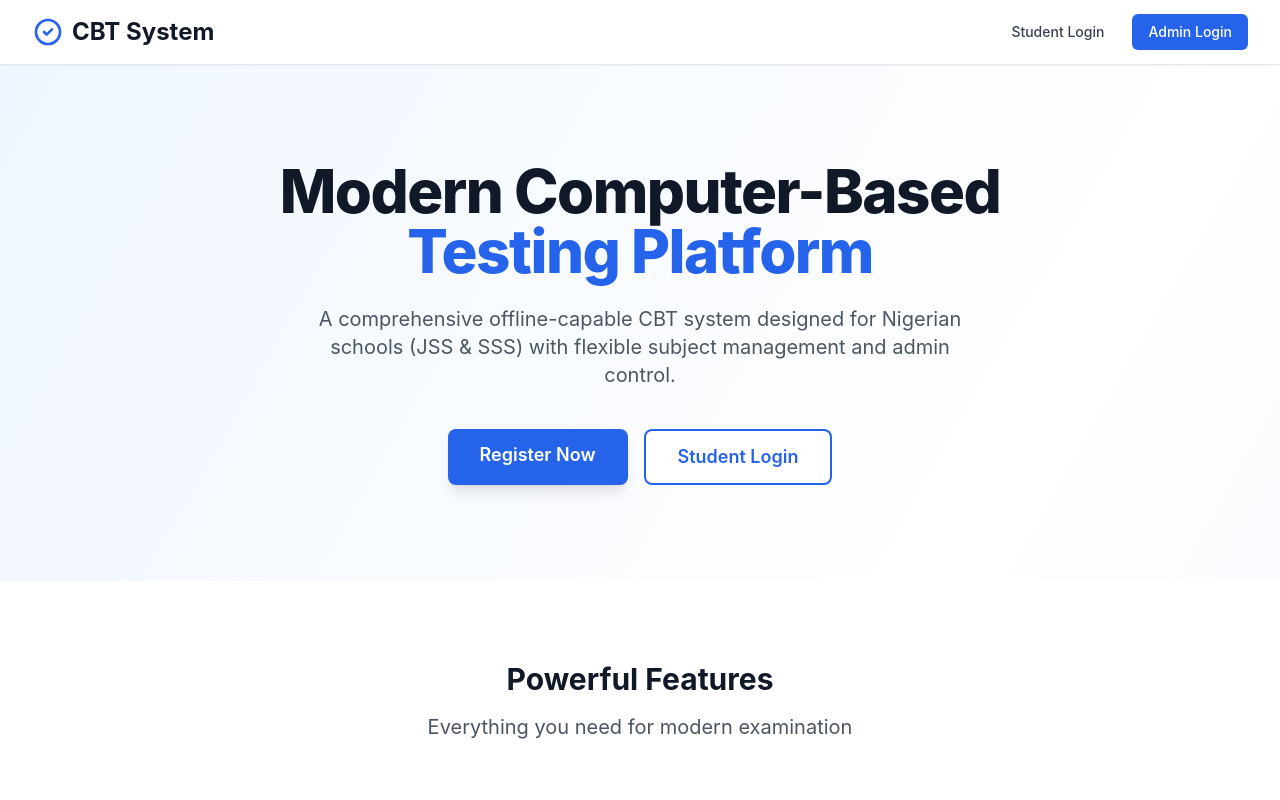
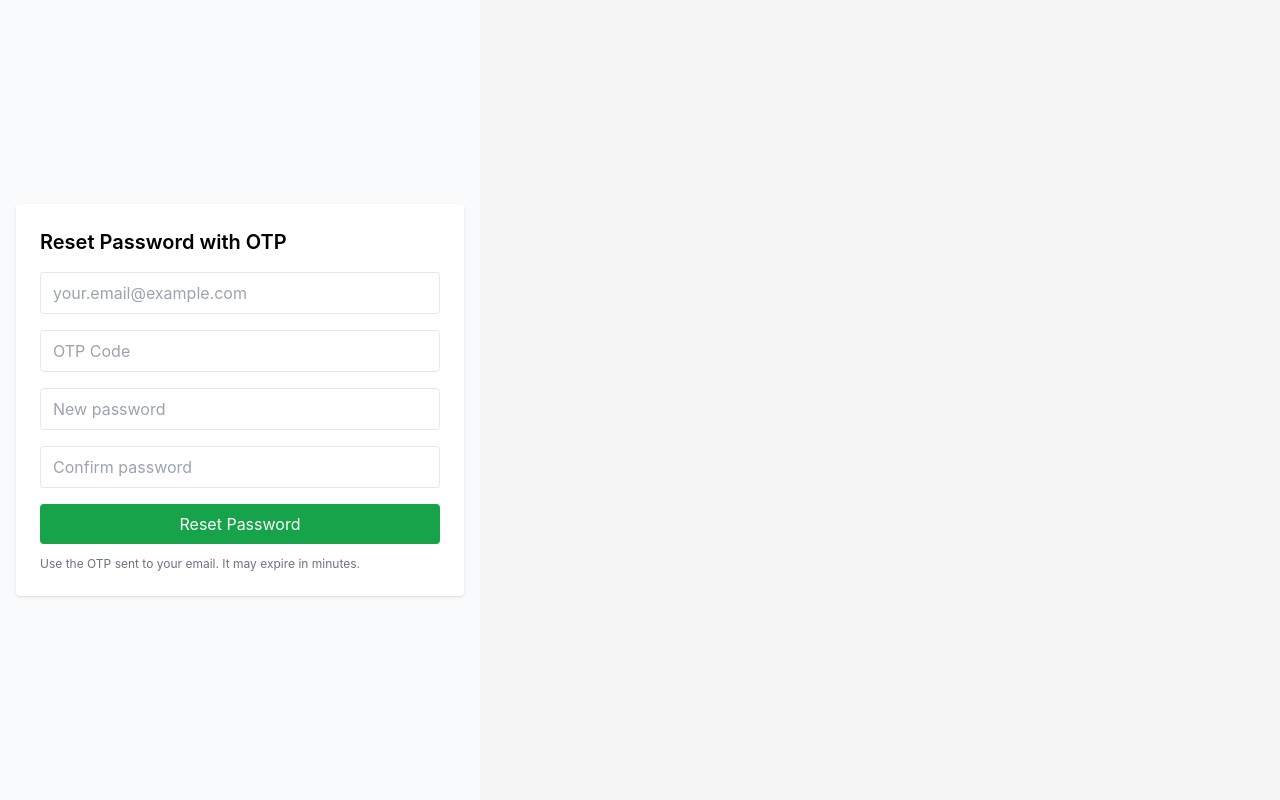
Before and after one commit to Samexhighshow/CBT-System, a React (Create React App) app in the folder frontend/: page /reset-password-otp in a window 1280 px wide. Shown: the top 800 px of the page. Built offline with nearby package versions, Linux system fonts and the light colour scheme; no server answers.

Commit message:
feat: Implement OTP-based password reset functionality and enhance admin and student login processes

```diff
--- a/frontend/src/App.tsx
+++ b/frontend/src/App.tsx
@@ -12,6 +12,8 @@ import AdminLogin from './pages/AdminLogin';
 import AdminDashboard from './pages/AdminDashboard';
 import PasswordResetRequest from './pages/PasswordResetRequest';
 import PasswordReset from './pages/PasswordReset';
+import PasswordOtpRequest from './pages/PasswordOtpRequest';
+import PasswordOtpReset from './pages/PasswordOtpReset';
 import AdminSignup from './pages/admin/AdminSignup';
 import AdminUserManagement from './pages/admin/AdminUserManagement';
 import RequireAuth from './middleware/RequireAuth';
@@ -29,6 +31,8 @@ const App: React.FC = () => {
         <Route path="/admin-login" element={<AdminLogin />} />
         <Route path="/forgot-password" element={<PasswordResetRequest />} />
         <Route path="/reset-password" element={<PasswordReset />} />
+        <Route path="/forgot-password-otp" element={<PasswordOtpRequest />} />
+        <Route path="/reset-password-otp" element={<PasswordOtpReset />} />
         <Route path="/admin/signup" element={<AdminSignup />} />
 
         {/* Student Routes */}
--- a/frontend/src/pages/AdminLogin.tsx
+++ b/frontend/src/pages/AdminLogin.tsx
@@ -1,5 +1,6 @@
 import React, { useState, FormEvent, ChangeEvent } from 'react';
 import { useNavigate, Link } from 'react-router-dom';
+import axios from 'axios';
 import { Button, Input, Card, Alert } from '../components';
 
 interface LoginFormData {
@@ -28,20 +29,14 @@ const AdminLogin: React.FC = () => {
     e.preventDefault();
     setLoading(true);
     setError('');
-
     try {
-      // Temporary: simulate login with admin@cbtsystem.local
-      setTimeout(() => {
-        localStorage.setItem('token', 'admin_token_' + Date.now());
-        localStorage.setItem('user', JSON.stringify({
-          name: 'Administrator',
-          email: formData.email,
-          role: 'admin'
-        }));
-        navigate('/admin');
-      }, 1000);
+      const res = await axios.post(`${process.env.REACT_APP_API_URL}/auth/login`, formData);
+      const { token, user } = res.data;
+      localStorage.setItem('token', token);
+      localStorage.setItem('user', JSON.stringify(user));
+      navigate('/admin');
     } catch (err: any) {
-      setError(err.response?.data?.message || 'Login failed. Please check your credentials.');
+      setError(err?.response?.data?.message || 'Login failed. Please check your credentials.');
     } finally {
       setLoading(false);
     }
@@ -56,12 +51,10 @@ const AdminLogin: React.FC = () => {
               <path strokeLinecap="round" strokeLinejoin="round" strokeWidth={2} d="M12 15v2m-6 4h12a2 2 0 002-2v-6a2 2 0 00-2-2H6a2 2 0 00-2 2v6a2 2 0 002 2zm10-10V7a4 4 0 00-8 0v4h8z" />
             </svg>
           </div>
-          <h1 className="text-3xl font-bold text-gray-900 mb-2">Admin Portal</h1>
-          <p className="text-gray-600">Secure access for administrators</p>
+          <h1 className="text-3xl font-bold text-gray-100 mb-2">Admin Portal</h1>
+          <p className="text-gray-300">Secure access for administrators</p>
         </div>
-
         {error && <Alert type="error" message={error} onClose={() => setError('')} />}
-
         <form onSubmit={handleSubmit} className="space-y-6 mt-6">
           <Input
             label="Email Address"
@@ -69,11 +62,10 @@ const AdminLogin: React.FC = () => {
             name="email"
             value={formData.email}
             onChange={handleChange}
-            placeholder="admin@cbtsystem.local"
+            placeholder="admin@example.com"
             required
             fullWidth
           />
-
           <Input
             label="Password"
             type="password"
@@ -84,19 +76,14 @@ const AdminLogin: React.FC = () => {
             required
             fullWidth
           />
-
           <Button type="submit" fullWidth loading={loading}>
             {loading ? 'Verifying...' : 'Login as Admin'}
           </Button>
         </form>
-
-        <div className="mt-6 text-center">
-          <p className="text-xs text-gray-500 mb-2">
-            Default: admin@cbtsystem.local / admin123456
-          </p>
-          <Link to="/" className="text-sm text-gray-500 hover:text-gray-700">
-            ← Back to Home
-          </Link>
+        <div className="mt-6 text-center space-y-2">
+          <p className="text-xs text-gray-400">Need an account? <Link to="/admin/signup" className="text-blue-400 hover:text-blue-300">Apply for admin access</Link></p>
+          <p className="text-xs text-gray-400">Forgot password? <Link to="/forgot-password-otp" className="text-blue-400 hover:text-blue-300">Use OTP reset</Link></p>
+          <Link to="/" className="text-sm text-gray-300 hover:text-gray-100 block">← Back to Home</Link>
         </div>
       </Card>
     </div>
--- /dev/null
+++ b/frontend/src/pages/PasswordOtpRequest.tsx
@@ -0,0 +1,45 @@
+import React, { useState } from 'react';
+import axios from 'axios';
+import { showSuccess, showError } from '../utils/alerts';
+
+const PasswordOtpRequest: React.FC = () => {
+  const [email, setEmail] = useState('');
+  const [loading, setLoading] = useState(false);
+
+  const submit = async (e: React.FormEvent) => {
+    e.preventDefault();
+    setLoading(true);
+    try {
+      await axios.post(`${process.env.REACT_APP_API_URL}/auth/password/otp/request`, { email });
+      showSuccess('If the email exists, an OTP was sent');
+    } catch (err: any) {
+      showError(err?.response?.data?.message || 'Unable to send OTP');
+    } finally {
+      setLoading(false);
+    }
+  };
+
+  return (
+    <div className="min-h-screen flex items-center justify-center bg-gray-50 p-4">
+      <div className="w-full max-w-md bg-white shadow rounded p-6">
+        <h1 className="text-xl font-semibold mb-4">Request Password OTP</h1>
+        <form onSubmit={submit} className="space-y-4">
+          <input
+            type="email"
+            required
+            value={email}
+            onChange={e=>setEmail(e.target.value)}
+            placeholder="your.email@example.com"
+            className="w-full border px-3 py-2 rounded"
+          />
+          <button disabled={loading} className="w-full bg-blue-600 text-white py-2 rounded">
+            {loading ? 'Sending...' : 'Send OTP'}
+          </button>
+        </form>
+        <p className="text-xs text-gray-500 mt-3">Check your email for the OTP code. It expires quickly.</p>
+      </div>
+    </div>
+  );
+};
+
+export default PasswordOtpRequest;
--- /dev/null
+++ b/frontend/src/pages/PasswordOtpReset.tsx
@@ -0,0 +1,77 @@
+import React, { useState } from 'react';
+import axios from 'axios';
+import { showSuccess, showError } from '../utils/alerts';
+
+const PasswordOtpReset: React.FC = () => {
+  const [email, setEmail] = useState('');
+  const [code, setCode] = useState('');
+  const [password, setPassword] = useState('');
+  const [confirm, setConfirm] = useState('');
+  const [loading, setLoading] = useState(false);
+
+  const submit = async (e: React.FormEvent) => {
+    e.preventDefault();
+    if (password !== confirm) {
+      showError('Passwords do not match');
+      return;
+    }
+    setLoading(true);
+    try {
+      await axios.post(`${process.env.REACT_APP_API_URL}/auth/password/otp/verify`, { email, code, password, password_confirmation: confirm });
+      showSuccess('Password reset successful. You can login now.');
+      setEmail(''); setCode(''); setPassword(''); setConfirm('');
+    } catch (err: any) {
+      showError(err?.response?.data?.message || 'Failed to reset password');
+    } finally {
+      setLoading(false);
+    }
+  };
+
+  return (
+    <div className="min-h-screen flex items-center justify-center bg-gray-50 p-4">
+      <div className="w-full max-w-md bg-white shadow rounded p-6">
+        <h1 className="text-xl font-semibold mb-4">Reset Password with OTP</h1>
+        <form onSubmit={submit} className="space-y-4">
+          <input
+            type="email"
+            required
+            value={email}
+            onChange={e=>setEmail(e.target.value)}
+            placeholder="your.email@example.com"
+            className="w-full border px-3 py-2 rounded"
+          />
+          <input
+            type="text"
+            required
+            value={code}
+            onChange={e=>setCode(e.target.value)}
+            placeholder="OTP Code"
+            className="w-full border px-3 py-2 rounded"
+          />
+          <input
+            type="password"
+            required
+            value={password}
+            onChange={e=>setPassword(e.target.value)}
+            placeholder="New password"
+            className="w-full border px-3 py-2 rounded"
+          />
+          <input
+            type="password"
+            required
+            value={confirm}
+            onChange={e=>setConfirm(e.target.value)}
+            placeholder="Confirm password"
+            className="w-full border px-3 py-2 rounded"
+          />
+          <button disabled={loading} className="w-full bg-green-600 text-white py-2 rounded">
+            {loading ? 'Resetting...' : 'Reset Password'}
+          </button>
+        </form>
+        <p className="text-xs text-gray-500 mt-3">Use the OTP sent to your email. It may expire in minutes.</p>
+      </div>
+    </div>
+  );
+};
+
+export default PasswordOtpReset;
--- a/frontend/src/pages/StudentLogin.tsx
+++ b/frontend/src/pages/StudentLogin.tsx
@@ -1,5 +1,6 @@
 import React, { useState, FormEvent, ChangeEvent } from 'react';
 import { useNavigate, Link } from 'react-router-dom';
+import axios from 'axios';
 import { Button, Input, Card, Alert } from '../components';
 
 interface LoginFormData {
@@ -28,20 +29,14 @@ const StudentLogin: React.FC = () => {
     e.preventDefault();
     setLoading(true);
     setError('');
-
     try {
-      // Temporary: simulate login
-      setTimeout(() => {
-        localStorage.setItem('token', 'student_token_' + Date.now());
-        localStorage.setItem('user', JSON.stringify({
-          name: formData.email.split('@')[0],
-          email: formData.email,
-          role: 'student'
-        }));
-        navigate('/dashboard');
-      }, 1000);
+      const res = await axios.post(`${process.env.REACT_APP_API_URL}/auth/login`, formData);
+      const { token, user } = res.data;
+      localStorage.setItem('token', token);
+      localStorage.setItem('user', JSON.stringify(user));
+      navigate('/student');
     } catch (err: any) {
-      setError(err.response?.data?.message || 'Login failed. Please check your credentials.');
+      setError(err?.response?.data?.message || 'Login failed. Please check your credentials.');
     } finally {
       setLoading(false);
     }
@@ -54,9 +49,7 @@ const StudentLogin: React.FC = () => {
           <h1 className="text-3xl font-bold text-gray-900 mb-2">Student Login</h1>
           <p className="text-gray-600">Access your exam dashboard</p>
         </div>
-
         {error && <Alert type="error" message={error} onClose={() => setError('')} />}
-
         <form onSubmit={handleSubmit} className="space-y-6 mt-6">
           <Input
             label="Email Address"
@@ -68,7 +61,6 @@ const StudentLogin: React.FC = () => {
             required
             fullWidth
           />
-
           <Input
             label="Password"
             type="password"
@@ -79,12 +71,10 @@ const StudentLogin: React.FC = () => {
             required
             fullWidth
           />
-
           <Button type="submit" fullWidth loading={loading}>
             {loading ? 'Logging in...' : 'Login'}
           </Button>
         </form>
-
         <div className="mt-6 text-center space-y-2">
           <p className="text-sm text-gray-600">
             Don't have an account?{' '}
@@ -92,6 +82,7 @@ const StudentLogin: React.FC = () => {
               Register here
             </Link>
           </p>
+          <p className="text-xs text-gray-500">Forgot password? <Link to="/forgot-password-otp" className="text-blue-600 hover:text-blue-700">Use OTP reset</Link></p>
           <Link to="/" className="text-sm text-gray-500 hover:text-gray-700">
             ← Back to Home
           </Link>
```
Also changed, not shown: 1 other file (tests, documents, lock files or other folders).
